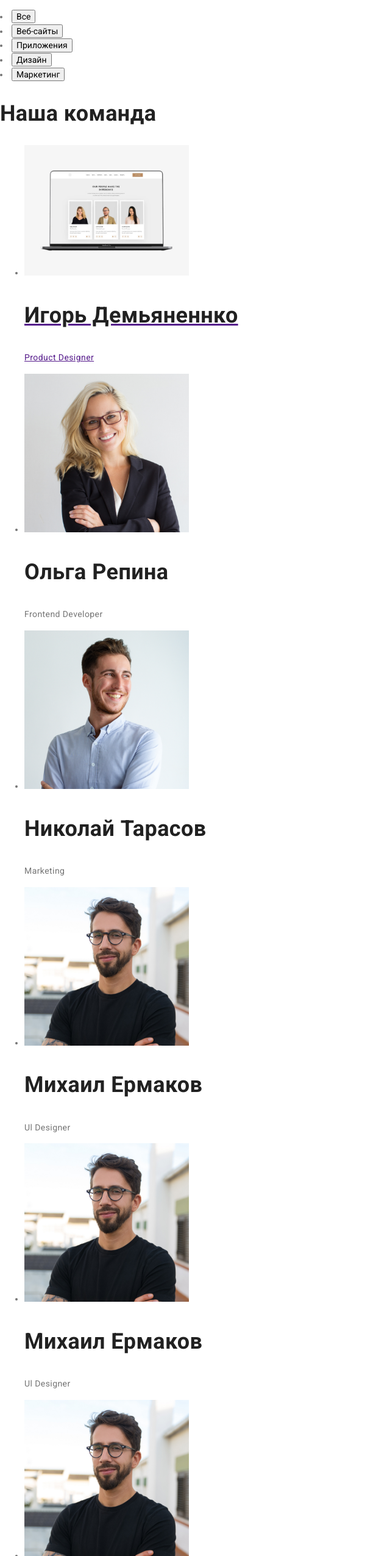
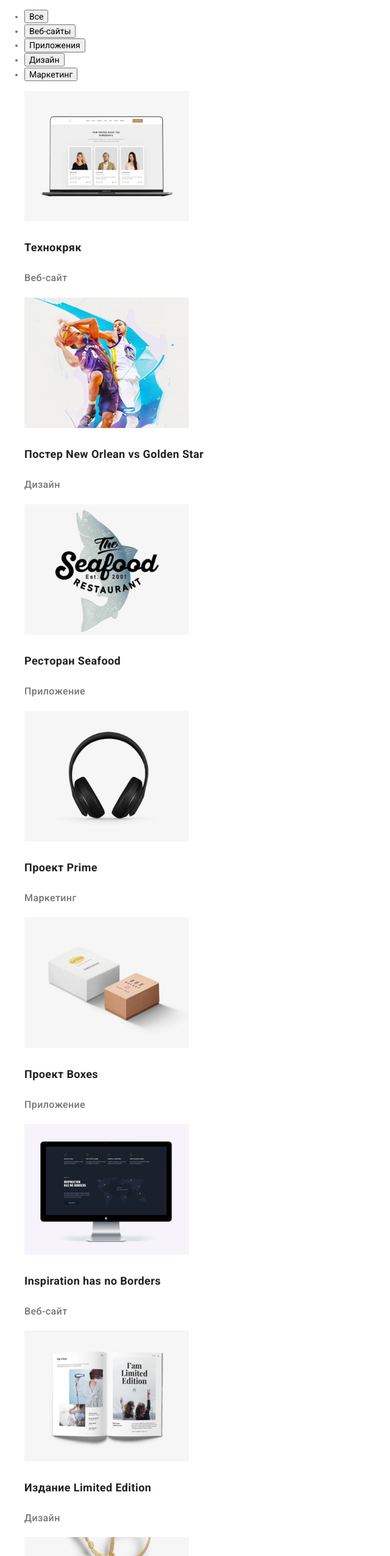
Before and after one commit to DanilHlazov/goit-markup-hw-02, a plain HTML site: page portfolio.html in a window 1280 px wide. Shown: the part 248-2800 px from the top of the page at 61% size, without its empty margins (0-640 px from the left). Drawn offline with nearby package versions, Linux system fonts and the light colour scheme.

Commit message:
Почти готово)))

```diff
--- a/css/commonn.css
+++ b/css/commonn.css
@@ -1,4 +1,4 @@
-:root {
+/* :root {
   --primary-text-color: #757575;
   --title-text-color: #212121;
   --accent-color: #2196f3;
@@ -9,3 +9,12 @@
   background-color: var(--primary-bg-color);
   color: var(--primary-text-color);
 }
+.button.primary {
+  background-color: var(--accent-color);
+  color: var(--primary-white-color);
+  border-color: transparent;
+}
+.button.socondary {
+  background-color: var(--primary-white-color);
+  color: var(--accent-color);
+  border-color: blue; */
--- a/css/styles.css
+++ b/css/styles.css
@@ -16,6 +16,7 @@
 }
 /*Logo*/
 .logo {
+  color: var(--title-text-color);
   font-family: Raleway;
 
   font-weight: 700;
@@ -25,7 +26,7 @@
 }
 
 .logo-web {
-  color: var(--accent-color);
+  color: var(--primary-white-color);
 }
 
 .list {
@@ -100,16 +101,44 @@
   font-size: 16px;
   line-height: 1.2;
 }
+.what-wew-do {
+  list-style: none;
+}
 /*Footer*/
 .footer {
   background-color: #2f303a;
+
+  list-style: none;
 }
 .footer-address {
   color: #ffffff;
 
+  font-style: normal;
   font-weight: normal;
   font-size: 14px;
   line-height: 1.7;
+
+  list-style: none;
+}
+.contacts-footer {
+  color: rgba(255, 255, 255, 0.6);
+
+  font-weight: 500;
+  font-size: 14px;
+  line-height: 1.7;
+
+  text-decoration: none;
+  list-style: none;
+}
+.logo-header,
+.logo-footer {
+  color: var(--accent-color);
+  font-family: Raleway;
+
+  font-weight: 700;
+  font-size: 26px;
+  line-height: 1.2;
+  text-decoration: none;
 }
 
 /*Features*/
@@ -122,6 +151,9 @@
   line-height: 1.2;
 }
 
+.feature-list {
+  list-style: none;
+}
 /*Button*/
 .button {
   color: var(--title-text-color);
@@ -131,13 +163,15 @@
   font-size: 16px;
   line-height: 1.88;
   text-decoration: none;
+  list-style: none;
 }
 
-.button:hover,
-.button:focus {
-  color: var(--accent-color);
-  background-color: var(--primary-text-color);
+.button-filter:hover,
+.button-filter:focus {
+  color: var(--primary-white-color);
+  background-color: var(--accent-color);
 }
+
 .button.primary {
   background-color: var(--accent-color);
   color: var(--primary-white-color);
@@ -146,7 +180,28 @@
 .button.socondary {
   background-color: var(--primary-white-color);
   color: var(--accent-color);
-  border-color: blue;
+}
+/* Portfolio */
+.portfolio {
+  list-style: none;
+  text-decoration: none;
+}
+.portfolio-name {
+  color: var(--title-text-color);
+
+  font-weight: 700;
+  font-size: 18px;
+  line-height: 1.9;
+}
+.portfolio-function {
+  color: var(--primary-text-color);
+
+  font-weight: 500;
+  font-size: 16px;
+  line-height: 1.9;
+}
+.portfolio-design {
+  text-decoration: none;
 }
 /*Цвет основного текста #212121 */
 /*В торичный цвет текста #757575 */
--- a/portfolio.html
+++ b/portfolio.html
@@ -4,7 +4,7 @@
 <head>
     <meta charset="UTF-8">
     <meta name="viewport" content="width=device-width, initial-scale=1.0" />
-    <title>Glazov Danil</title>
+    <title>Portfolio</title>
     <link rel="preconnect" href="https://fonts.gstatic.com">
     <link href="https://fonts.googleapis.com/css2?family=Roboto:wght@400;500;700;900&display=swap" rel="stylesheet">
     <link href="https://cdnjs.cloudflare.com/ajax/libs/modern-normalize/1.0.0/modern-normalize.css" rel="stylesheet" />
@@ -17,7 +17,7 @@
     <header>
         <nav>
             <a href="index.html" class="logo">
-                <span class="logo-web">Web</span>Studio
+                <span class="logo-header">Web</span>Studio
             </a>
             <ul class="site-nav list">
                 <li><a href="./index.html" class="link">Студия </a></li>
@@ -31,80 +31,87 @@
         </ul>
     </header>
     <main>
-        <h1>Портфолио</h1
+        <h1>Портфолио</h1>
+<section>
         <ul>
-            <li><button type="button">Все</button></li>
-            <li><button type="button">Веб-сайты</button></li>
-            <li><button type="button">Приложения</button></li>
-            <li><button type="button">Дизайн</button></li>
-            <li><button type="button">Маркетинг</button></li>
+            <li><button class="button-filter" type="button">Все</button></li>
+            <li><button class="button-filter" type="button">Веб-сайты</button></li>
+            <li><button class="button-filter" type="button">Приложения</button></li>
+            <li><button class="button-filter" type="button">Дизайн</button></li>
+            <li><button class="button-filter" type="button">Маркетинг</button></li>
         </ul>
-<section class="section">
-    <h2 class="section-title">Наша команда</h2>
-    <ul>
+
+    <ul class="portfolio">
         <li>
-           <a href=""><img src="./images/photo-card-1.jpg" alt="Бородатый парень" width="270" />
-        <h3 class="section-title">Игорь Демьяненнко</h3>
-        <p>Product Designer</p></a>
+           <a class="portfolio-design" href=""><img src="./images/photo-card-1.jpg" alt="Екран с фотографиями" width="270" />
+        <h3 class="portfolio-name">Технокряк</h3>
+        <p class="portfolio-function">Веб-сайт</p></a>
            </li>
             <li>
-            <img src="./images/team-card-2.jpg" alt="Молодая блондинка" width="270" />
-            <h3 class="section-title">Ольга Репина</h3>
-            <p>Frontend Developer</p>
+                <a class="portfolio-design" href=""><img src="./images/photo-card-2.jpg" alt="два баскетболиста" width="270" />
+                    <h3 class="portfolio-name">Постер New Orlean vs Golden Star</h3>
+                    <p class="portfolio-function">Дизайн</p>
+                </a>
             </li>
             <li>
-            <img src="./images/team-card-3.jpg" alt="Улыбающийся парень" width="270" />
-            <h3 class="section-title">Николай Тарасов</h3>
-            <p>Marketing</p>
+                <a class="portfolio-design" href=""><img src="./images/photo-card-3.jpg" alt="Рыба на логотипе ресторана" width="270" />
+                    <h3 class="portfolio-name">Ресторан Seafood</h3>
+                    <p class="portfolio-function">Приложение</p>
+                </a>
             </li>
             <li>
-            <img src="./images/team-card-4.jpg" alt="Задумчивый взгляд в даль" width="270" />
-            <h3 class="section-title">Михаил Ермаков</h3>
-            <p>Ul Designer</p>
+                <a class="portfolio-design" href=""><img src="./images/photo-card-4.jpg" alt="Наушники" width="270" />
+                    <h3 class="portfolio-name">Проект Prime</h3>
+                    <p class="portfolio-function">Маркетинг</p>
+                </a>
             </li>
             <li>
-            <img src="./images/team-card-4.jpg" alt="Задумчивый взгляд в даль" width="270" />
-            <h3 class="section-title">Михаил Ермаков</h3>
-            <p>Ul Designer</p>
+                <a class="portfolio-design" href=""><img src="./images/photo-card-5.jpg" alt="Две коробки" width="270" />
+                    <h3 class="portfolio-name">Проект Boxes</h3>
+                    <p class="portfolio-function">Приложение</p>
+                </a>
             </li>
                 <li>
-            <img src="./images/team-card-4.jpg" alt="Задумчивый взгляд в даль" width="270" />
-            <h3 class="section-title">Михаил Ермаков</h3>
-            <p>Ul Designer</p>
+                    <a class="portfolio-design" href=""><img src="./images/photo-card-6.jpg" alt="Монитор ноутбука" width="270" />
+                        <h3 class="portfolio-name">Inspiration has no Borders</h3>
+                        <p class="portfolio-function">Веб-сайт</p>
+                    </a>
                 </li>
                     <li>
-            <img src="./images/team-card-4.jpg" alt="Задумчивый взгляд в даль" width="270" />
-            <h3 class="section-title">Михаил Ермаков</h3>
-            <p>Ul Designer</p>
+                        <a class="portfolio-design" href=""><img src="./images/photo-card-7.jpg" alt="Открытая книга" width="270" />
+                            <h3 class="portfolio-name">Издание Limited Edition</h3>
+                            <p class="portfolio-function">Дизайн</p>
+                        </a>
                     </li>
                         <li>
-            <img src="./images/team-card-4.jpg" alt="Задумчивый взгляд в даль" width="270" />
-            <h3 class="section-title">Михаил Ермаков</h3>
-            <p>Ul Designer</p>
+                            <a class="portfolio-design" href=""><img src="./images/photo-card-8.jpg" alt="Ярлык проекта" width="270" />
+                                <h3 class="portfolio-name">Проект LAB</h3>
+                                <p class="portfolio-function">Маркетинг</p>
+                            </a>
                         </li>
                             <li>
-            <img src="./images/team-card-4.jpg" alt="Задумчивый взгляд в даль" width="270" />
-            <h3 class="section-title">Михаил Ермаков</h3>
-            <p>Ul Designer</p>
+                                <a class="portfolio-design" href=""><img src="./images/photo-card-9.jpg" alt="Работа с приложением" width="270" />
+                                    <h3 class="portfolio-name">Growing Business</h3>
+                                    <p class="portfolio-function">Приложение</p>
+                                </a>
                             </li>
     </ul>
 </section>
     </main>
 
-    <footer>
-        <a href="#" class="logo">
-            <span class="logo-web">Web</span>Studio
+        <footer class="footer">
+            <a href="#" class="logo-footer">
+                Web<span class="logo-web">Studio</span>
             </a>
             <address>
-            <p>
-                г.Киев пр-т,Леси Украинки,26 <br>
+                <p class="footer-address">
+                    г.Киев пр-т,Леси Украинки,26</p>
                 <ul>
-                <li><a href="mailto:info@devstudio.com">info@devstudio.com</a></li>
-                <li><a href="tel:+380961111111">+38 096 111 11 11</a></li>
+                    <li><a class="contacts-footer" href="mailto:info@devstudio.com">info@devstudio.com</a></li>
+                    <li><a class="contacts-footer" href="tel:+380961111111">+38 096 111 11 11</a></li>
                 </ul>
-            </p>
+
             </address>
         </footer>
 </body>
-
 </html>
```
Also changed, not shown: index.html (+7 -7 lines). Lines whose indentation alone changed are shown as unchanged.
